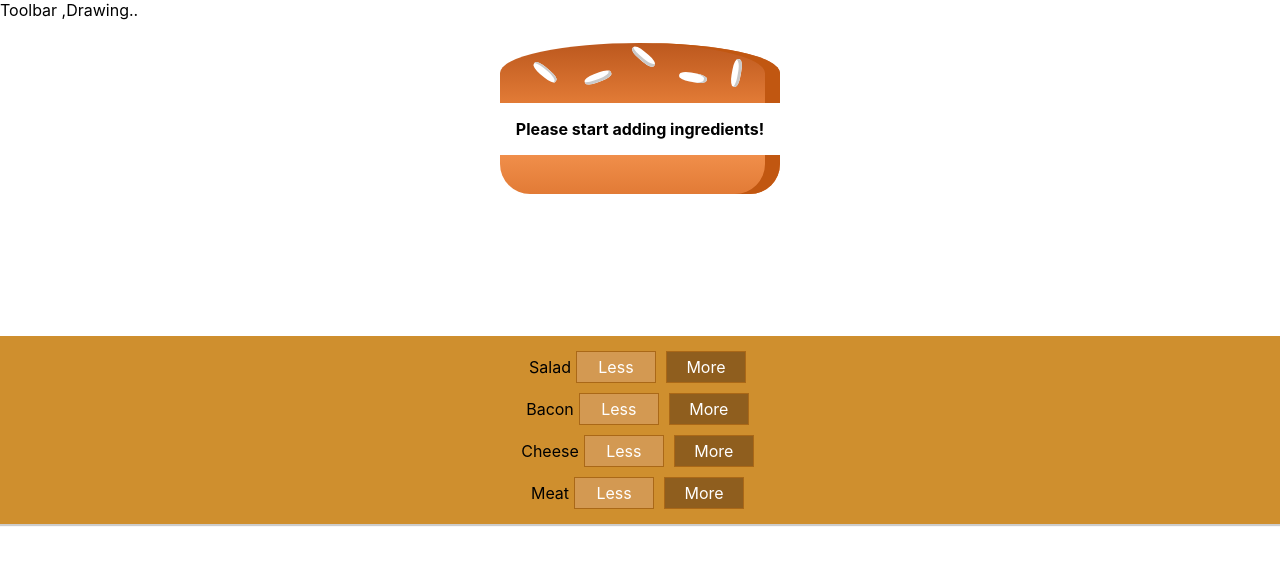
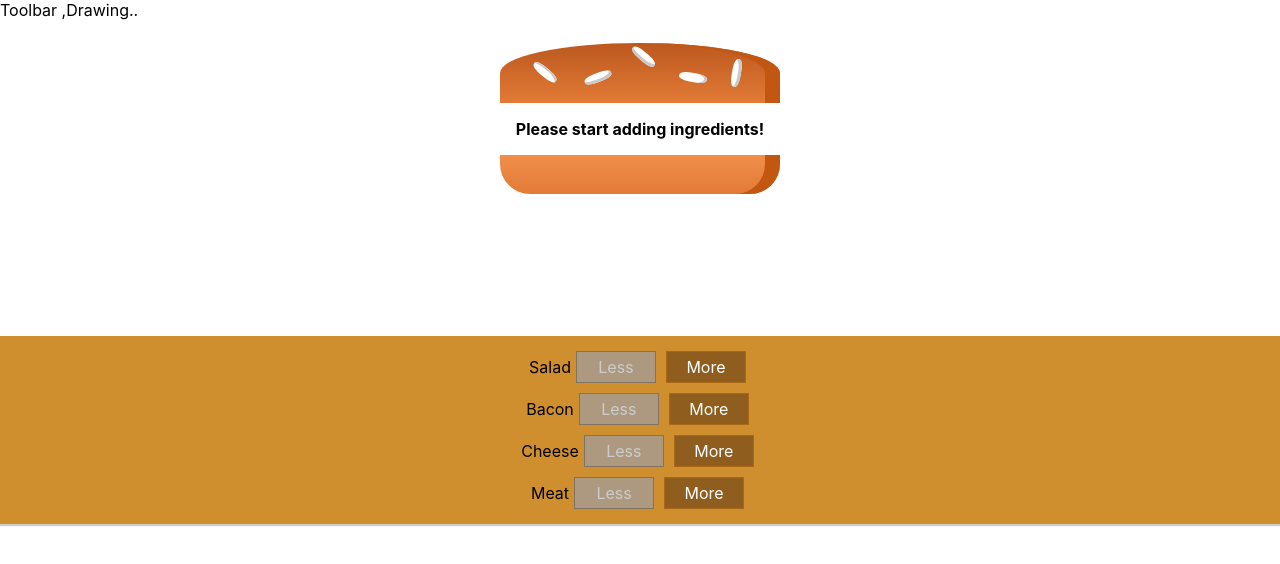
Before and after one commit to marijastojanovic5/MyBurgerApp, a React app: page / in a window 1280 px wide. Shown: the top 564 px of the page. Built offline with nearby package versions, Linux system fonts and the light colour scheme.

Commit message:
remove ing from burger

```diff
--- a/src/components/Burger/BuildControls/BuildControl/BuildControl.js
+++ b/src/components/Burger/BuildControls/BuildControl/BuildControl.js
@@ -4,7 +4,13 @@
 const buildControl = (props) => (
   <div className={classes.BuildControl}>
     <div classname={classes.Label}>{props.label}</div>
-    <button className={classes.Less}>Less</button>
+    <button
+      className={classes.Less}
+      onClick={props.removed}
+      disabled={props.disabled}
+    >
+      Less
+    </button>
     <button className={classes.More} onClick={props.added}>
       More
     </button>
--- a/src/components/Burger/BuildControls/BuildControls.js
+++ b/src/components/Burger/BuildControls/BuildControls.js
@@ -16,6 +16,8 @@
         key={ctrl.label}
         label={ctrl.label}
         added={() => props.ingredientAdded(ctrl.type)}
+        removed={() => props.ingredientRemove(ctrl.type)}
+        disabled={props.disabled[ctrl.type]}
       />
     ))}
   </div>
--- a/src/containers/BurgerBuilder/BurgerBuilder.js
+++ b/src/containers/BurgerBuilder/BurgerBuilder.js
@@ -31,11 +31,36 @@
     const newPrice = oldPrice + priceAdition;
     this.setState({ totalPrice: newPrice, ingredients: updatedIngredients });
   };
+  removeIngredientHandler = (type) => {
+    const oldCount = this.state.ingredients[type];
+    if (oldCount <= 0) {
+      return;
+    }
+    const updatedCount = oldCount - 1;
+    const updatedIngredients = {
+      ...this.state.ingredients,
+    };
+    updatedIngredients[type] = updatedCount;
+    const priceDeduction = INGREDIENT_PRICES[type];
+    const oldPrice = this.state.totalPrice;
+    const newPrice = oldPrice - priceDeduction;
+    this.setState({ totalPrice: newPrice, ingredients: updatedIngredients });
+  };
   render() {
+    const disabledInfo = {
+      ...this.state.ingredients,
+    };
+    for (let key in disabledInfo) {
+      disabledInfo[key] = disabledInfo[key] <= 0;
+    }
     return (
       <Aux>
         <Burger ingredients={this.state.ingredients} />
-        <BuildControls ingredientAdded={this.addIngredientHandler} />
+        <BuildControls
+          ingredientAdded={this.addIngredientHandler}
+          ingredientRemove={this.removeIngredientHandler}
+          disabled={disabledInfo}
+        />
       </Aux>
     );
   }
```
